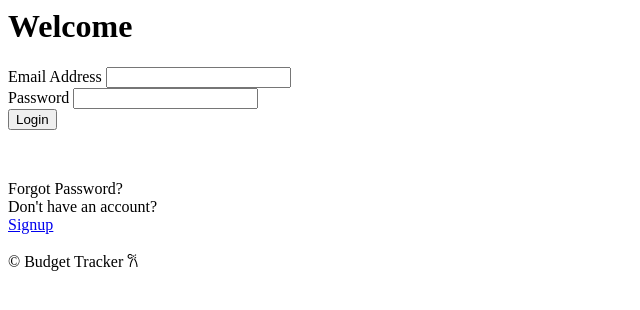
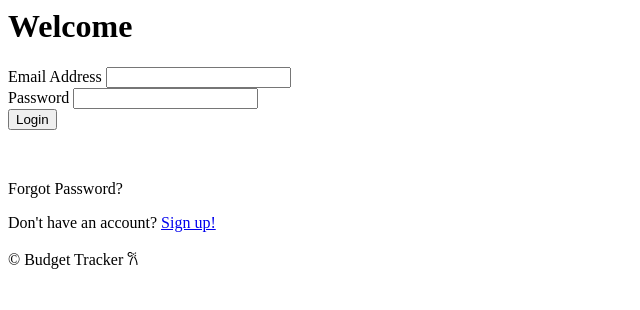
Before and after one commit to anaiba438/gitBudget, a Flask app: page /login in a window 1280 px wide. Shown: the part 158-468 px from the top of the page, without its empty margins (0-640 px from the left). Run offline with Flask 3, Linux system fonts and the light colour scheme.

Commit message:
debugging

```diff
--- a/app/routes.py
+++ b/app/routes.py
@@ -30,3 +30,7 @@ def manage():
 @app.route('/reports')
 def reports():
     return render_template('reports.html')
+
+@app.route('/signup')
+def signup():
+    return render_template('signup.html')
--- a/app/templates/login.html
+++ b/app/templates/login.html
@@ -26,9 +26,6 @@
         <p>&thinsp;</p> <!-- creating a thin space between values -->
         <div class="forgot"> Forgot Password? </div>
         <div class="users_signup">
-        Don't have an account?
-        <nav>
-        <a href="/signup">Signup</a> <!--link to sign up form-->
-        </nav>
+        <p>Don't have an account? <a href="/signup">Sign up!</a></p> <!--link to sign up form-->
         </div>
 {% endblock %}
```
